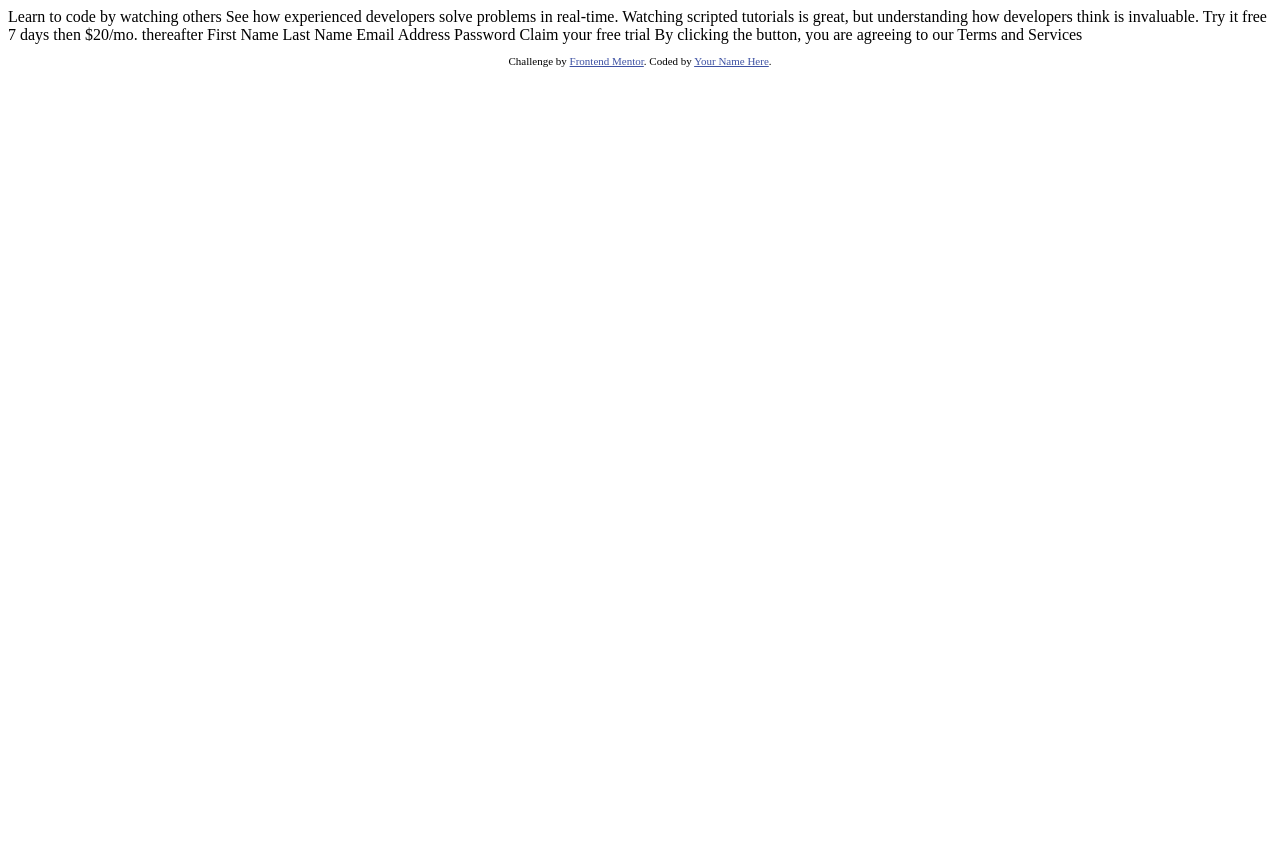
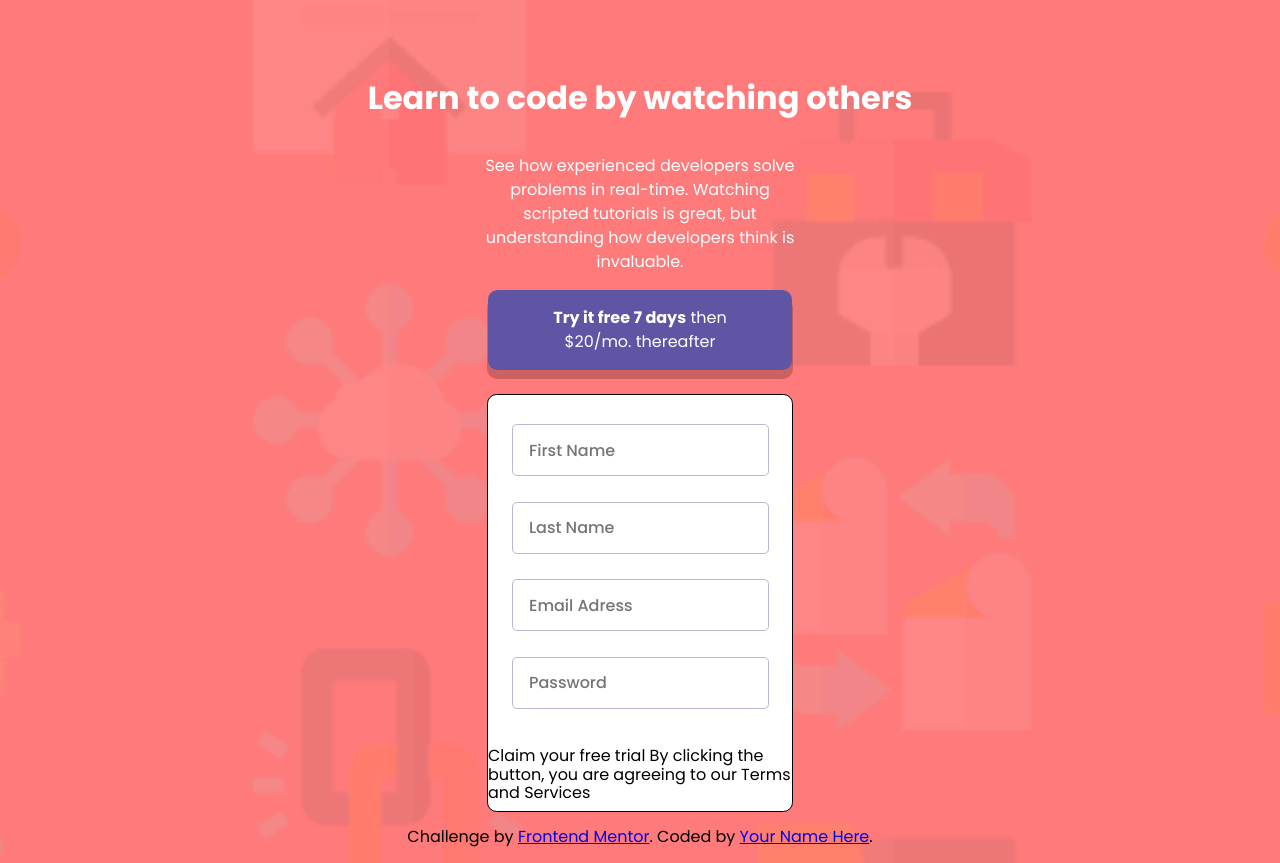
Before and after one commit to Badarando/Intro-component-with-sign-up-form, a plain HTML site: page index.html in a window 1280 px wide. Before the commit the page ends 800 px from the top, so only its background shows below. Drawn offline with Linux system fonts and the light colour scheme.

Commit message:
colocando progresso de hoje

```diff
--- a/index.html
+++ b/index.html
@@ -5,32 +5,40 @@
   <meta name="viewport" content="width=device-width, initial-scale=1.0"> <!-- displays site properly based on user's device -->
 
   <link rel="icon" type="image/png" sizes="32x32" href="./images/favicon-32x32.png">
+  <link rel="preconnect" href="https://fonts.googleapis.com">
+  <link rel="preconnect" href="https://fonts.gstatic.com" crossorigin>
+  <link href="https://fonts.googleapis.com/css2?family=Poppins:wght@400;500;600;700&display=swap" rel="stylesheet">
+  <link rel="stylesheet" href="css/normalize.css">
+  <link rel="stylesheet" href="css/style.css">
 
   <title>Frontend Mentor | Intro component with sign up form</title>
+</head>
+<body class="singup-page">
 
-  <!-- Feel free to remove these styles or customise in your own stylesheet 👍 -->
-  <style>
-    .attribution { font-size: 11px; text-align: center; }
-    .attribution a { color: hsl(228, 45%, 44%); }
-  </style>
-</head>
-<body>
+  <h1 class="singup-title">Learn to code by watching others</h1>
 
-  Learn to code by watching others
+  <p class="singup-paragraph">See how experienced developers solve<br> problems in real-time. Watching<br> scripted tutorials is great,
+    but<br> understanding how developers think is<br> invaluable.</p>
 
-  See how experienced developers solve problems in real-time. Watching scripted tutorials is great,
-  but understanding how developers think is invaluable.
+  <div class="singup-try">
+    <p><strong>Try it free 7 days</strong> then<br> $20/mo. thereafter</p>
+  </div>
 
-  Try it free 7 days then $20/mo. thereafter
+  <section class="singup-form">
+    <form action="">
+      <input type="text" class="singup-form-input" id="fname" placeholder="First Name">
+      <input type="text" class="singup-form-input" id="lname" placeholder="Last Name">
+      <input type="text" class="singup-form-input" id="email" placeholder="Email Adress">
+      <input type="text" class="singup-form-input" id="pword" placeholder="Password">
+    </form>
 
-  First Name
-  Last Name
-  Email Address
-  Password
+    Claim your free trial
 
-  Claim your free trial
+    By clicking the button, you are agreeing to our Terms and Services
+  </section>
 
-  By clicking the button, you are agreeing to our Terms and Services
+
+
 
   <footer>
     <p class="attribution">
--- /dev/null
+++ b/sass/abstract/breackpoints.scss
@@ -0,0 +1,5 @@
+@mixin mobile {
+    @media(min-width: 23.5rem) {
+        @content
+    }
+}
--- /dev/null
+++ b/sass/abstract/mixins.scss
@@ -0,0 +1,3 @@
+@mixin flex {
+    display: flex;
+}
--- /dev/null
+++ b/sass/abstract/variables.scss
@@ -0,0 +1,6 @@
+$white: #fff;
+$red: hsl(0, 100%, 74%);
+$green: hsl(154, 59%, 51%);
+$blue: hsl(248, 32%, 49%);
+$dark-Blue: hsl(249, 10%, 26%);
+$grayish-Blue: hsl(246, 25%, 77%);
--- /dev/null
+++ b/sass/pages/singup.scss
@@ -0,0 +1,85 @@
+.singup-page {
+    background-color: $red;
+    background-image: url(../../images/bg-intro-mobile.png);
+    background-repeat: no-repeat;
+    background-size: cover;
+
+    @include flex;
+    align-items: center;
+    flex-direction: column;
+
+    font-family: 'Poppins', sans-serif;
+    font-size: 1rem;
+
+        .singup-title {
+            margin-top: 5rem;
+            text-align: center;
+            color: $white;
+        }
+
+        .singup-paragraph {
+            text-align: center;
+            line-height: 1.5rem;
+            color: $white;
+        }
+
+        .singup-try {
+            width: 19rem;
+            height: 5rem;
+            border-radius: .6rem;
+            background-color: $blue;
+            box-shadow: 0rem .5rem 0px 1px rgba(0, 0, 0, 0.205);
+            margin-bottom: 1.5rem;
+
+            display: flex;
+            align-items: center;
+            justify-content: center;
+
+
+                p {
+                    color: $white;
+                    text-align: center;
+                    line-height: 1.5rem;
+                }
+        }
+
+        .singup-form {
+            width: 19rem;
+            height: 26rem;
+            border-radius: .6rem;
+            border: 1px solid black;
+            background-color: $white;
+            display: flex;
+            flex-direction: column;
+            align-items: center;
+
+                form {
+                    width: 16rem;
+                    height: 21rem;
+                    margin-top: 1rem;
+
+                        .singup-form-input {
+                            width: 14.8rem;
+                            height: 3rem;
+                            margin: .8rem 0 .8rem 0;
+                            padding-left: 1rem;
+                            border-radius: .3rem;
+                            border: 1px solid $grayish-Blue;
+
+                            color: $dark-Blue;
+                            font-family: 'Poppins', sans-serif;
+                            font-weight: 500;
+
+                                // &:focus {
+                                //     border: 1px solid purple;
+                                // }
+                        }
+                }
+        }
+}
+
+@include mobile {
+    body {
+        background-color: purple;
+    }
+}
--- /dev/null
+++ b/sass/style.scss
@@ -0,0 +1,4 @@
+@import "./abstract/variables.scss";
+@import "./abstract/mixins.scss";
+@import "./abstract/breackpoints.scss";
+@import "./pages/singup.scss";
```
Also changed, not shown: css/normalize.css (added), css/style.css (added), 1 other file.
